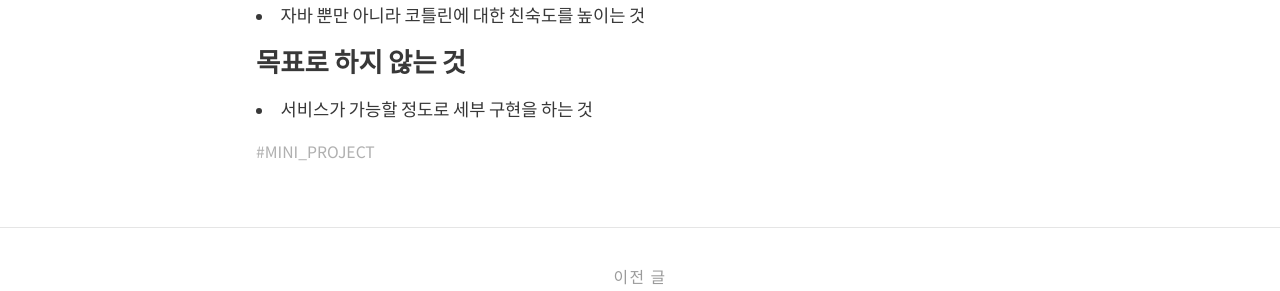
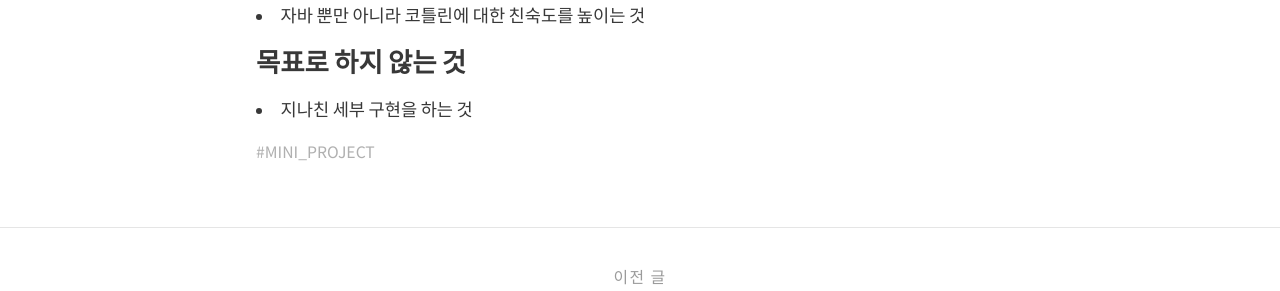
Before and after one commit to newkayak12/newkayak12.github.io, a Jekyll site: the page built from _posts/2025-05-15-［mini-project］-01.request.md, in a window 1280 px wide. Shown: the part 645-936 px from the top of the page. Built offline with Jekyll 4.4.1, drawn with Linux system fonts in a browser that asks for light colours; nearby versions of some CDN libraries.

Commit message:
vault backup: 2025-05-15 20:35:33

```diff
--- a/_posts/2025-05-15-［mini-project］-01.request.md
+++ b/_posts/2025-05-15-［mini-project］-01.request.md
@@ -17,4 +17,4 @@ tags:
 - 자바 뿐만 아니라 코틀린에 대한 친숙도를 높이는 것
 
 ### 목표로 하지 않는 것
-- 서비스가 가능할 정도로 세부 구현을 하는 것
+- 지나친 세부 구현을 하는 것
```
